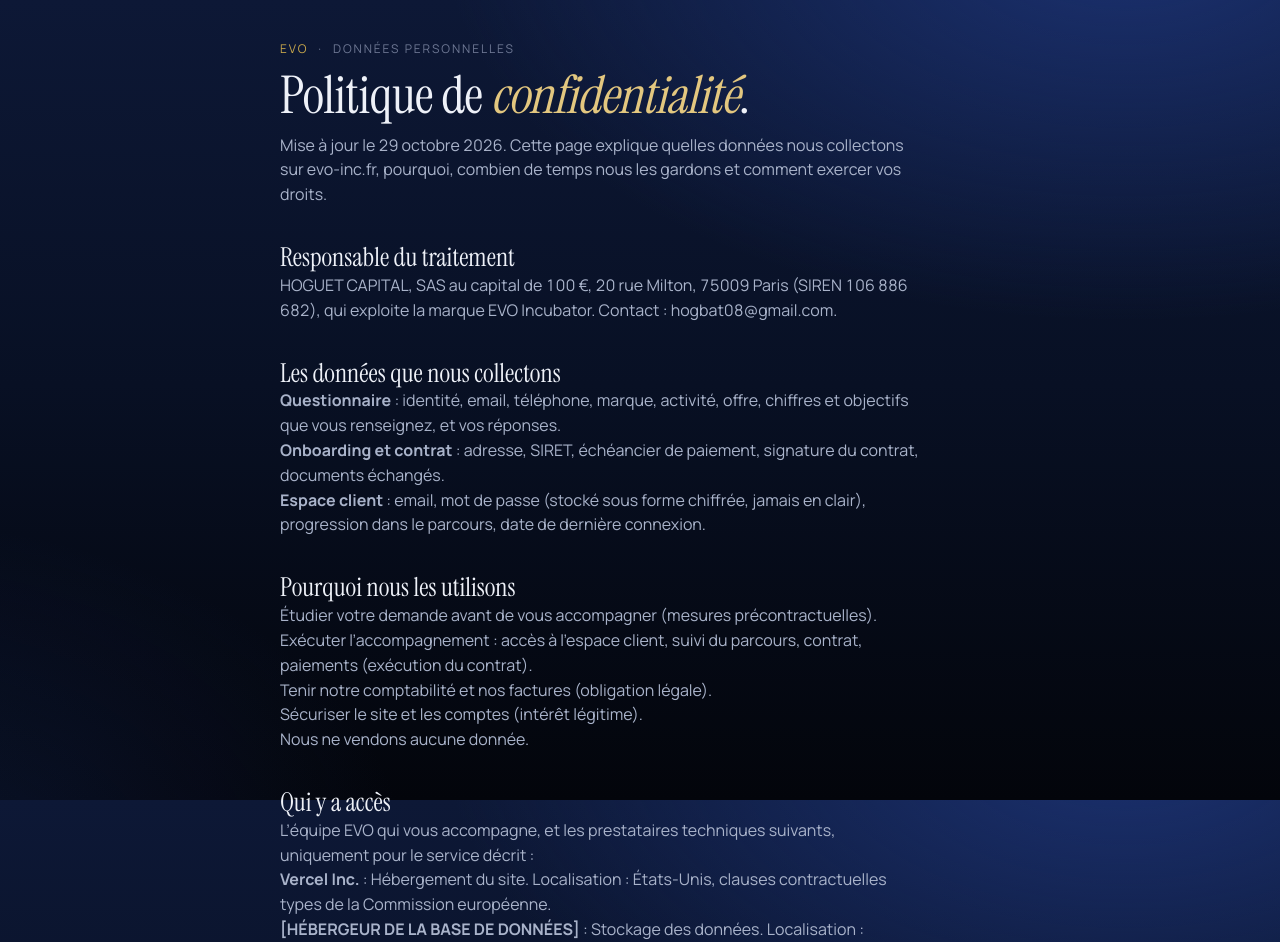
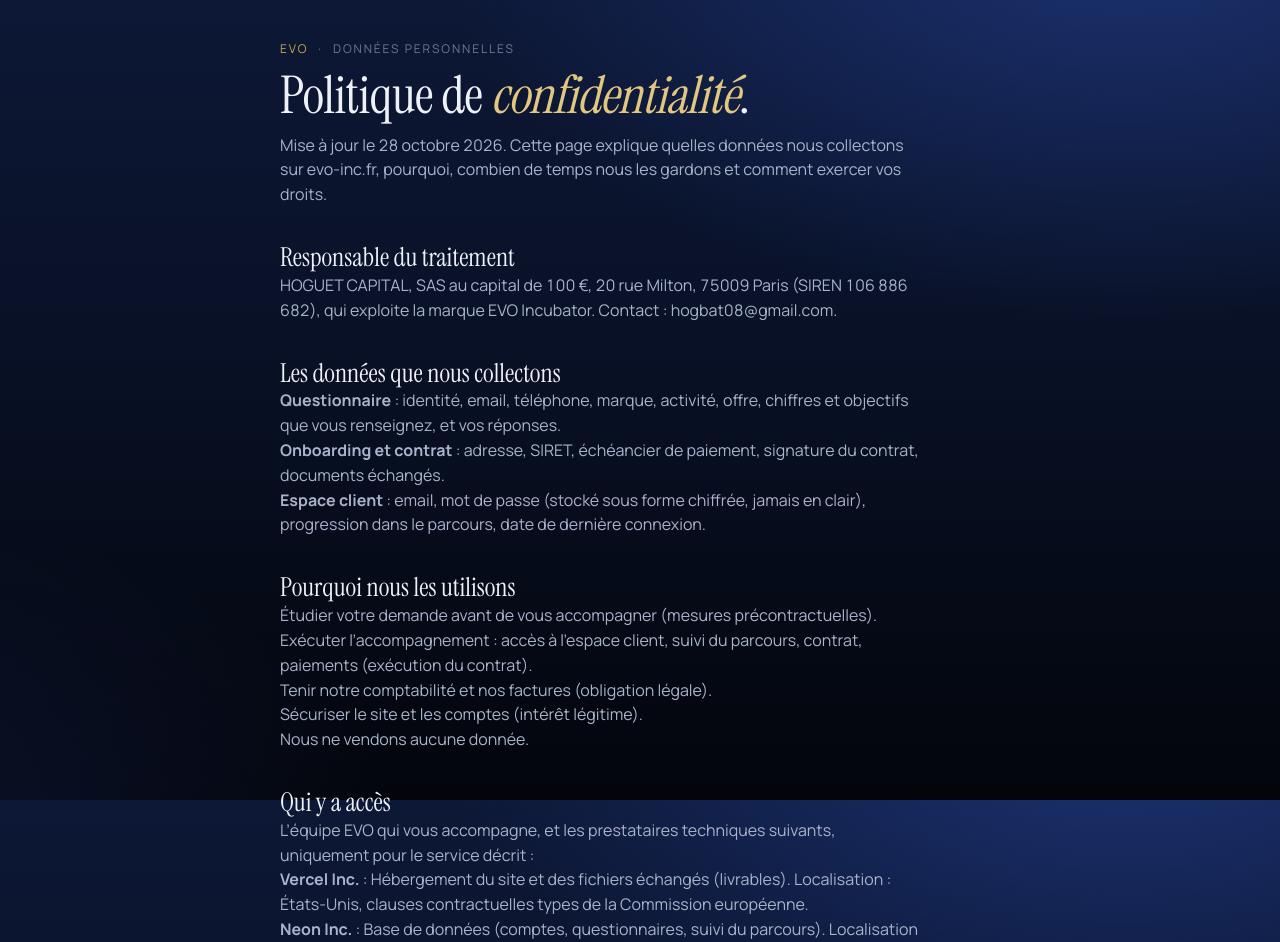
Before and after one commit to baptiste-hoguet/evo-onboarding, a Next.js app: page /confidentialite in a window 1280 px wide. Shown: the top 942 px of the page. Built offline with nearby package versions, Linux system fonts and the light colour scheme.

Commit message:
Confidentialité : hébergeurs de la base (Neon) et des fichiers (Vercel)
Co-Authored-By: Claude Opus 5.5 <noreply@anthropic.com>
Claude-Session: https://claude.ai/code/session_01Bdd3ewDnMfsc4ddiCa5WvB

```diff
--- a/src/app/confidentialite/page.tsx
+++ b/src/app/confidentialite/page.tsx
@@ -1,11 +1,11 @@
 // Politique de confidentialité d'evo-inc.fr (espace client, questionnaire, onboarding).
 // À mettre à jour à chaque nouveau traitement (ex. ouverture du SaaS « 4 métriques »).
-const MAJ = "29 octobre 2026";
+const MAJ = "28 octobre 2026";
 const CONTACT = "hogbat08@gmail.com";
 
 const SOUS_TRAITANTS: [string, string, string][] = [
-  ["Vercel Inc.", "Hébergement du site", "États-Unis, clauses contractuelles types de la Commission européenne"],
-  ["[HÉBERGEUR DE LA BASE DE DONNÉES]", "Stockage des données", "[PAYS]"],
+  ["Vercel Inc.", "Hébergement du site et des fichiers échangés (livrables)", "États-Unis, clauses contractuelles types de la Commission européenne"],
+  ["Neon Inc.", "Base de données (comptes, questionnaires, suivi du parcours)", "États-Unis (Amazon Web Services), clauses contractuelles types"],
   ["Google (Gmail)", "Envoi des emails (accès, rappels)", "Union européenne et États-Unis, clauses contractuelles types"],
   ["Anthropic (Claude)", "Synthèse du questionnaire pour préparer le premier call, sans réutilisation pour entraîner ses modèles", "États-Unis, clauses contractuelles types"],
 ];
```
